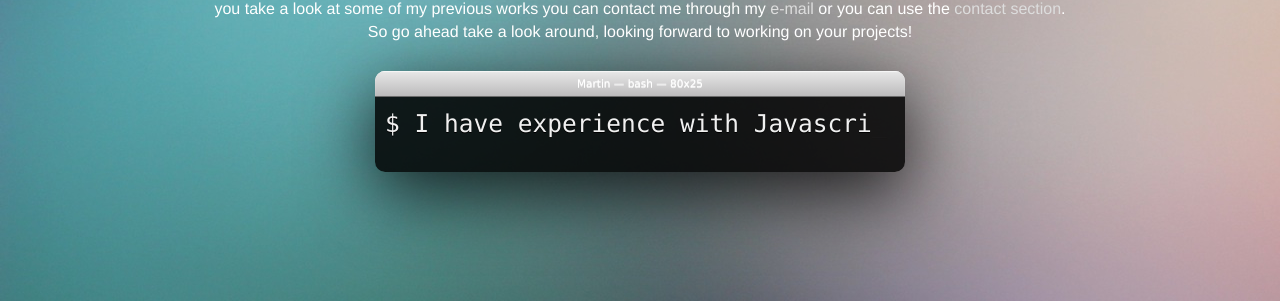
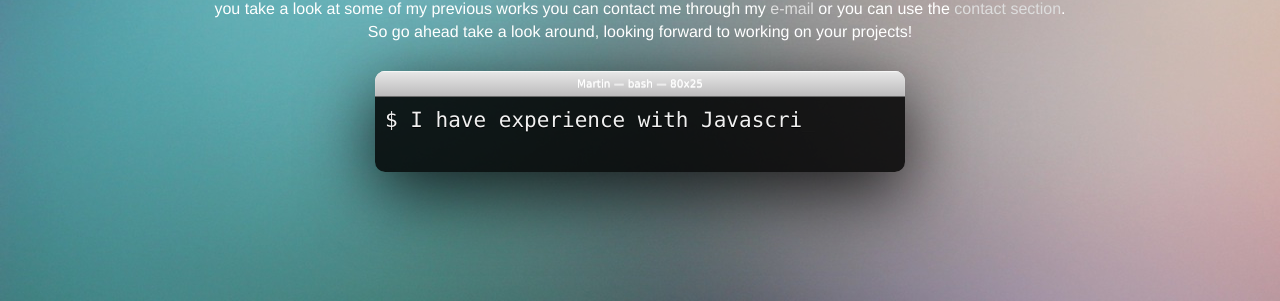
Before and after one commit to martincalvert/Martin-Calvert-Website, a PHP site: page / in a window 1280 px wide. Shown: the part 307-608 px from the top of the page. Run offline with PHP 8.4, Linux system fonts and the light colour scheme; some libraries are stand-ins or nearby versions.

Commit message:
Update extra.css

```diff
--- a/assets/css/extra.css
+++ b/assets/css/extra.css
@@ -184,8 +184,8 @@
   color: #f0f0f0;
   text-shadow: #000 0 1px 0;
   font-family: "Consolas", "Courier New", "Courier";
-  font-size: 1.75em;
-  line-height: 1.40em;
+  font-size: 1.5em;
+  line-height: 1.30em;
   font-weight: 500;
   text-align: left;
   overflow: hidden;
```
